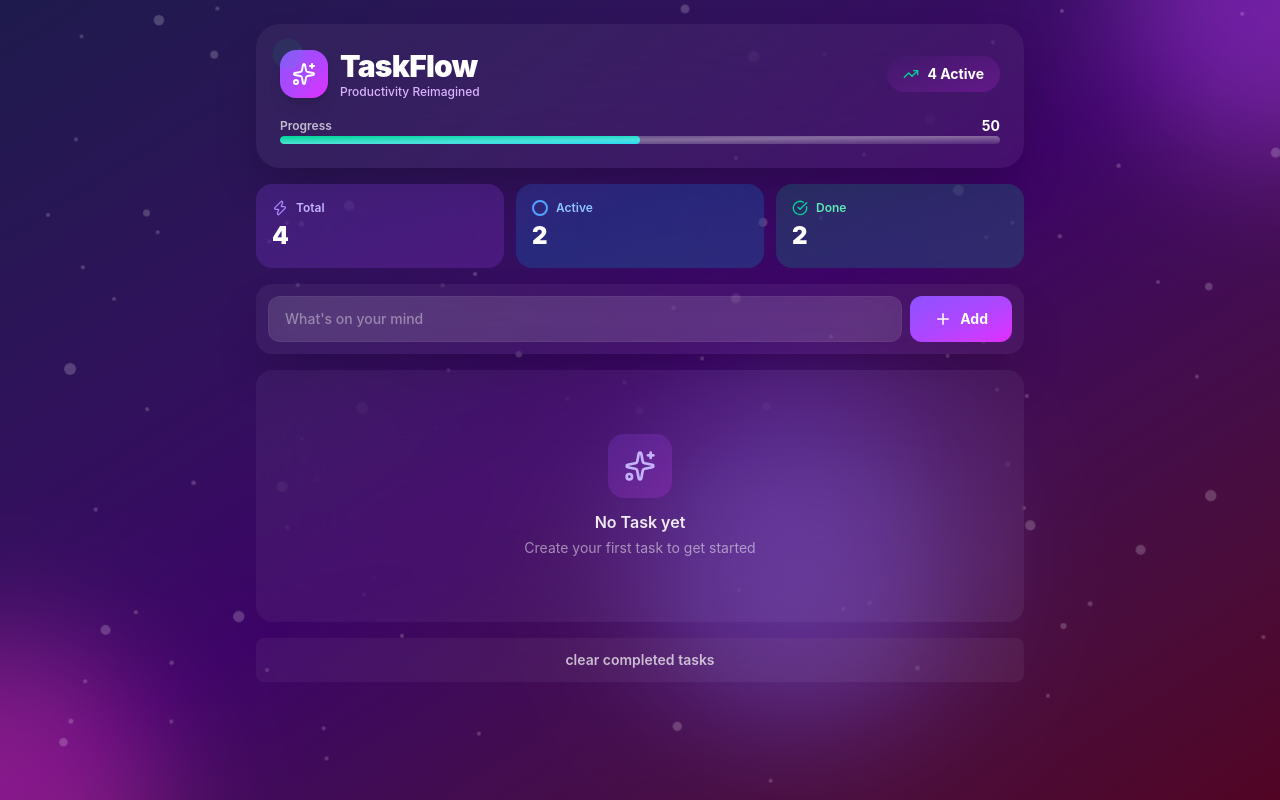
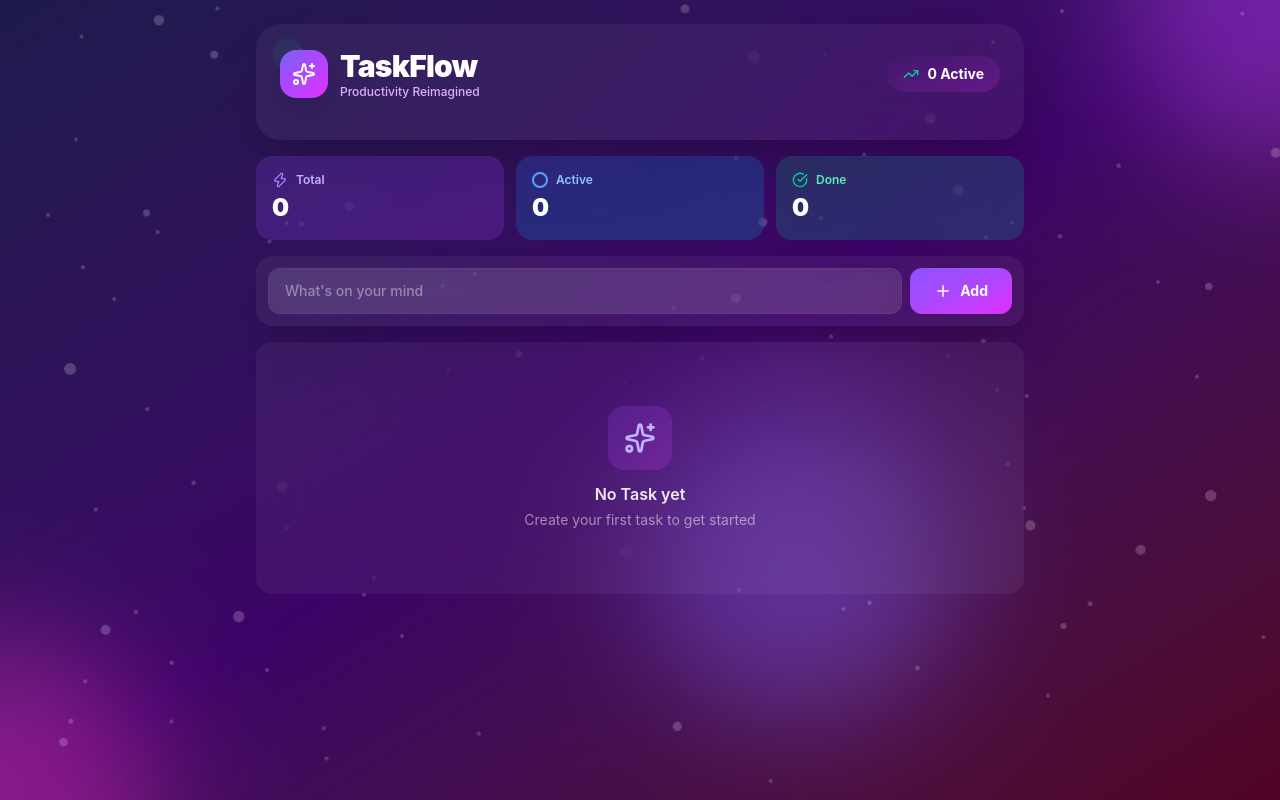
Before and after one commit to vishalsingh34342/Task-Flow-App, a React (Vite) app: page / in a window 1280 px wide. Built offline with nearby package versions, Linux system fonts and the light colour scheme.

Commit message:
feat: add todo stats (total, active, completed) 📊

```diff
--- a/src/App.jsx
+++ b/src/App.jsx
@@ -123,6 +123,10 @@ const App = () => {
 
   }
 
+  const activeTodos = todos.filter((t) => !t.completed).length;
+  const completdTodos = todos.filter(t => t.completed).length;
+  const progress = todos.length > 0 ? (completdTodos / todos.length) * 100 : 0;
+
 
 
   return (
@@ -133,15 +137,15 @@ const App = () => {
 
 
         <div className='max-w-3xl mx-auto relative z-10'>
-          <Header />
+          <Header activeTodos={activeTodos} progress={progress} totalTodos={todos.length} />
 
-          <Statsgrid />
+          <Statsgrid activeTodos={activeTodos}  totalTodos={todos.length} completedTodos={completdTodos} />
 
           <Input value={input} onChange={(e) => setInput(e.target.value)} onAdd={handleAddTodo} onKeyPress={handleKeyPress} />
 
           <Todolist todos={todos} onDelete={deleteTodo} onStartEdit={startEditing} onSaveEdit={saveEdit} onCancelEdit={cancelEdit} editingId={editingId} editText={editText} onEditTextChange={(e) => setEditText(e.target.value)} onEditKeyPress={handleEditKeyPress} onToggle={toggleTodo} />
 
-          <Clearbutton onClick={clearCompleted} />
+          <Clearbutton onClick={clearCompleted} completedTodos={completdTodos} />
 
 
 
--- a/src/components/Header.jsx
+++ b/src/components/Header.jsx
@@ -2,9 +2,13 @@ import React from 'react'
 import { Sparkles, TrendingUp } from 'lucide-react';
 
 
-const Header = () => {
-    let progress = 50
-    let activeTodos = 4
+const Header = ({ progress, activeTodos, totalTodos }) => {
+    // let progress = 50
+    // let activeTodos = 4
+    // console.log(progress);
+    console.log(activeTodos);
+
+
     return (
         <>
             <div className='backdrop-blur-2xl bg-white/5 rounded-3xl border-white/10 p-6 mb-4 shadow-2xl'>
@@ -40,7 +44,7 @@ const Header = () => {
                 </div>
 
                 {/* Progress bar */}
-                <div className='relative'>
+                {totalTodos > 0 && <div className='relative'>
                     <div className='flex justify-between items-center'>
                         <span className='text-white/70 text-xs font-semibold'>Progress</span>
                         <span className='text-white font-bold text-sm'>{Math.round(progress)}</span>
@@ -58,7 +62,8 @@ const Header = () => {
 
                     </div>
 
-                </div>
+                </div>}
+
 
             </div>
 
--- a/src/components/Statsgrid.jsx
+++ b/src/components/Statsgrid.jsx
@@ -2,10 +2,10 @@ import React from 'react'
 
 import { Zap, CheckCircle } from 'lucide-react';
 
-const Statsgrid = () => {
-  let totalTodos = 4;
-  let activeTodos = 2;
-  let completedTodos = 2;
+const Statsgrid = ({ activeTodos, totalTodos, completedTodos }) => {
+  // let totalTodos = 4;
+  // let activeTodos = 2;
+  // let completedTodos = 2;
   return (
     <>
       <div className='grid grid-cols-3 gap-3 mb-4'>
--- a/src/components/Todoitem.jsx
+++ b/src/components/Todoitem.jsx
@@ -23,8 +23,8 @@ const Todoitem = ({ todo, index,
 
         <button onClick={() => onToggle(todo.id)} className={` w-6 h-6 rounded-lg flex items-center justify-center
   transition-all duration-300 transform
-  opacity-100 sm:opacity-0 sm:group-hover:opacity-100
-  hover:scale-110 active:scale-90 ${todo.completed ? "bg-linear-to-br from-emerald-400 to-teal-500 border-emerald-400 shadow-lg shadow-emerald-400/50" : "border-white/30 hover:border-violet-400 hover:bg-violet-400/20 active:border-violet-400 active:bg-violet-400/30"}`}>
+  opacity-100 sm:opacity-100 sm:group-hover:opacity-100
+  hover:scale-110 active:scale-90 ${todo.completed ? "bg-gradient-to-br from-emerald-400 to-teal-500 border-emerald-400 shadow-lg shadow-emerald-400/50" : "border-white/30 hover:border-violet-400 hover:bg-violet-400/20 active:border-violet-400 active:bg-violet-400/30"}`}>
           {todo.completed && <Check size={14} className='text-white font-bold' />}</button>
 
         {isEditing ? (<>
```
